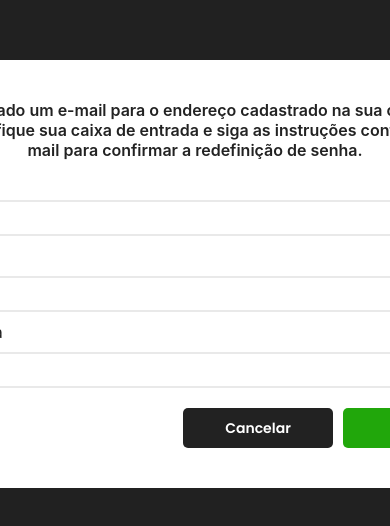
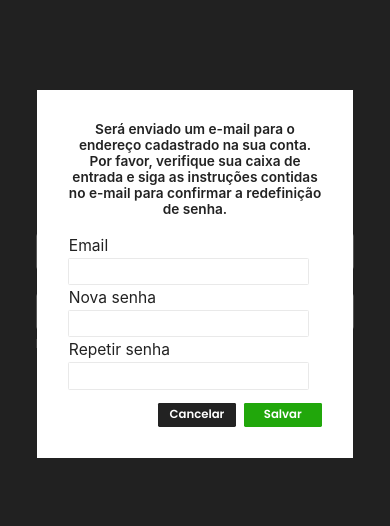
Before and after one commit to RenanTCastro/cartola-criador-ligas-frontend, a React (Create React App) app: page / in a window 390 px wide. Shown: the part 148-674 px from the top of the page. Built offline with nearby package versions, Linux system fonts and the light colour scheme.

Commit message:
Responsividade página login

```diff
--- a/src/components/Modal/Modal.css
+++ b/src/components/Modal/Modal.css
@@ -22,5 +22,11 @@
     display: flex;
     justify-content: center;
     align-items: center;
-    padding: 40px;
+    padding: 2.994vw;
 }
+
+@media(max-width:600px){
+    .modal--container{
+        padding: 8vw;
+    }
+}
--- a/src/pages/Login/Login.css
+++ b/src/pages/Login/Login.css
@@ -2,31 +2,31 @@
 
 .login--text{
     font-weight: 400;
-    font-size: 16px;
-    margin: 10px 2px;
+    font-size: 1.198vw;
+    margin: 0.749vw 0.150vw;
     color: white;
     text-align: left;
 }
 
 .login--input{
-    width: 350px;
-    border: 2px solid #E9E9E9;
+    width: 26.198vw;
+    border: 0.150vw solid #E9E9E9;
     background-color: transparent;
     color: white;
-    border-radius: 5px;
+    border-radius: 0.374vw;
     outline: none;
-    height: 40px;
+    height: 2.994vw;
 
     font-family: 'Poppins';
     font-weight: 400;
-    font-size: 14px;
-    padding-left: 10px;
+    font-size: 1.048vw;
+    padding-left: 0.749vw;
 }
 
 .login--text-reset{
     font-weight: 400;
-    font-size: 12px;
-    line-height: 22px;
+    font-size: 0.898vw;
+    line-height: 1.647vw;
     text-align: left;
 }
 
@@ -37,23 +37,23 @@
 }
 
 .login--button{
-    width: 370px;
-    height: 40px;
+    width: 27.695vw;
+    height: 2.994vw;
     border: none;
-    border-radius: 5px;
+    border-radius: 0.374vw;
     outline: none;
     cursor: pointer;
 
     color: #222222;
     font-family: 'Poppins';
     font-weight: 600;
-    font-size: 16px;
+    font-size: 1.198vw;
 }
 
 .login--text-register{
     font-weight: 400;
-    font-size: 12px;
-    line-height: 22px;
+    font-size: 0.898vw;
+    line-height: 1.647vw;
 }
 
 
@@ -65,9 +65,9 @@
 }
 
  .login-modal-info{
-    width: 580px;
+    width: 43.413vw;
     font-weight: 600;
-    font-size: 16px;
+    font-size: 1.198vw;
     margin: 0px;
     text-align: center;
     align-self: center;
@@ -75,41 +75,85 @@
 
  .login--modal-text{
     font-weight: 400;
-    font-size: 16px;
-    margin: 10px 2px;
+    font-size: 1.198vw;
+    margin: 0.749vw 0.150vw;
     text-align: left;
 }
 
 .login--modal-input{
-    width: 580px;
-    border: 2px solid #E9E9E9;
-    border-radius: 5px;
+    width: 43.413vw;
+    border: 0.150vw solid #E9E9E9;
+    border-radius: 0.374vw;
     outline: none;
-    height: 30px;
+    height: 2.246vw;
 
     font-family: 'Poppins';
     font-weight: 400;
-    font-size: 14px;
-    padding-left: 10px;
+    font-size: 1.048vw;
+    padding-left: 0.749vw;
 }
 
 .login--modal-button-container{
     display: flex;
     flex-direction: row;
     justify-content: flex-end;
-    gap: 10px;
-    margin-top: 20px;
+    gap: 0.749vw;
+    margin-top: 1.497vw;
 }
 
 .login--modal-button{
-    width: 150px;
-    height: 40px;
+    width: 11.228vw;
+    height: 2.994vw;
     border: none;
-    border-radius: 5px;
+    border-radius: 0.374vw;
     outline: none;
     color: white;
     font-family: 'Poppins';
     font-weight: 600;
-    font-size: 14px;
+    font-size: 1.048vw;
     cursor: pointer;
 }
+
+@media(max-width:600px){
+    .login--text{
+        font-size: 4vw;
+    }
+    .login--input{
+        width: 80vw;
+        font-size: 3vw;
+        height: 8vw;
+    }
+    .login--text-reset{
+        font-size: 3vw;
+    }
+    .login--button{
+        width: 80vw;
+        font-size: 4vw;
+        height: 8vw;
+    }
+    .login--text-register{
+        font-size: 3vw;
+    }
+    .login--modal-text{
+        font-size: 4vw;
+    }
+    .login--modal-input{
+        width: 60vw;
+        font-size: 3vw;
+        height: 6vw;
+    }
+    .login-modal-info{
+        width: 65vw;
+        font-size: 3.5vw;
+        margin-bottom: 4vw;
+    }
+    .login--modal-button-container{
+        gap: 2vw;
+    }
+    .login--modal-button{
+        width: 20vw;
+        font-size: 3vw;
+        height: 6vw;
+        margin-top: 2vw;
+    }
+}
--- a/src/pages/Login/Login.jsx
+++ b/src/pages/Login/Login.jsx
@@ -12,6 +12,11 @@ import "./Login.css";
 export function Login(){
     const [modal, setModal] = useState(true);
     const [userData, setUserData] = useState({});
+
+    const handleInput = (e)=>{
+        setUserData({...userData, [e.target.name] : e.target.value});
+        console.log(userData)
+    }
 
     const handleClick = async ()=>{
         await api.post('/login', userData)
@@ -63,9 +68,9 @@ export function Login(){
 
             <img src={Logo} alt="Logo"/>
             <p className='login--text'>Email</p>
-            <input className='login--input' type="email"/>
+            <input className='login--input' type="email" onChange={handleInput} name="email"/>
             <p className='login--text'>Senha</p>
-            <input className='login--input' type="password"/>
+            <input className='login--input' type="password" onChange={handleInput} name="password"/>
             <p className='login--text-reset'>Não sabe sua senha?
                 <a className='login--text-link' onClick={()=>setModal(!modal)}> Clique aqui.</a>
             </p>
```
Also changed, not shown: src/App.js (+3 -4 lines).
